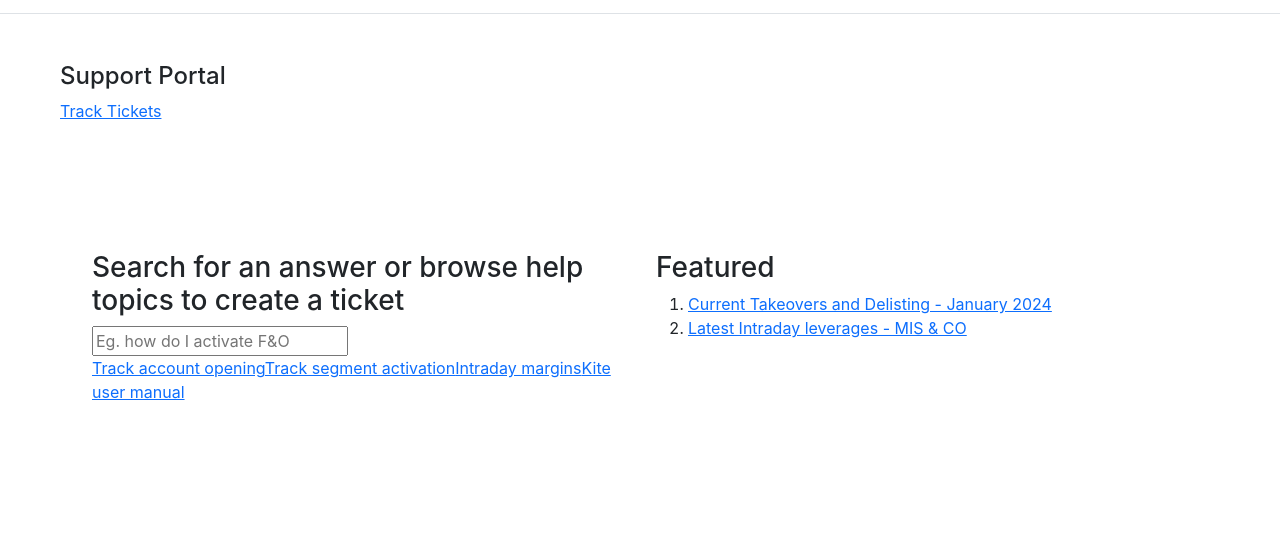
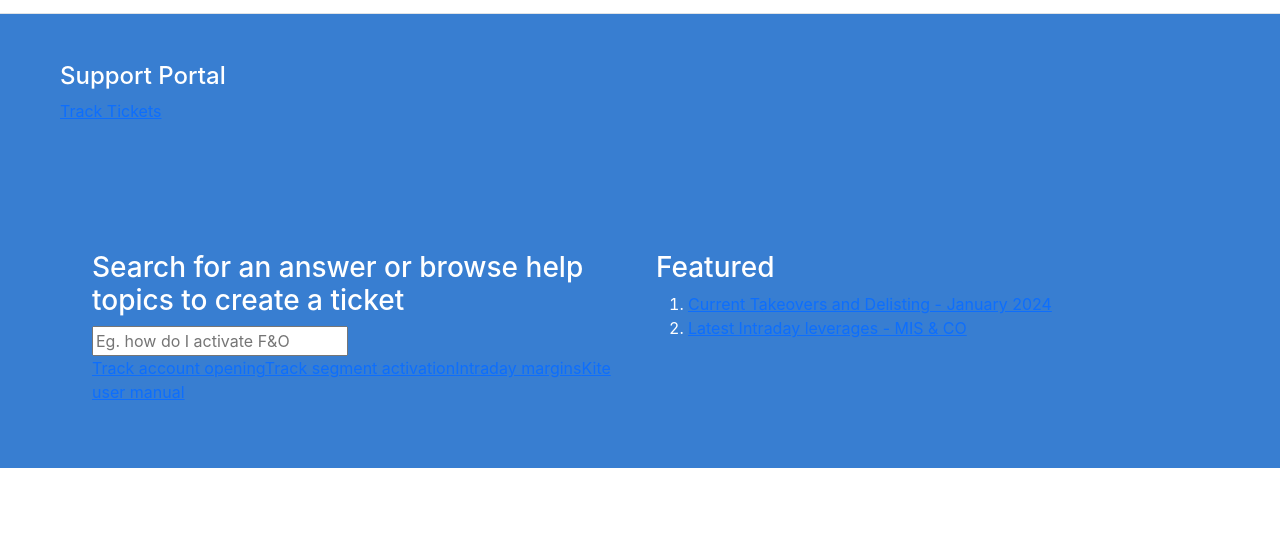
Before and after one commit to jayfinaviya/zerodha-clone, a React app in the folder frontend/: page /support in a window 1280 px wide. Shown: the part 59-600 px from the top of the page. Built offline with nearby package versions, Linux system fonts and the light colour scheme.

Commit message:
add supportHero

```diff
--- a/frontend/src/index.css
+++ b/frontend/src/index.css
@@ -15,3 +15,8 @@ code {
 .nav-link{
   margin-left: 40px;
 }
+
+#supportHero{
+  background-color: rgb(56, 126, 209);
+  color: white;
+}
```
